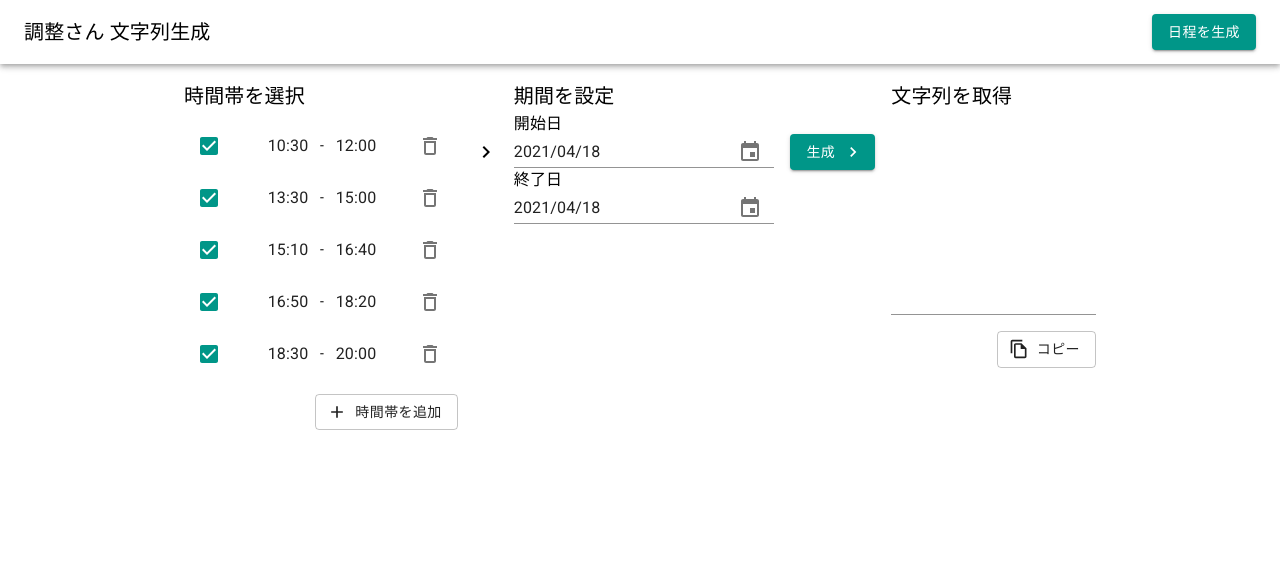
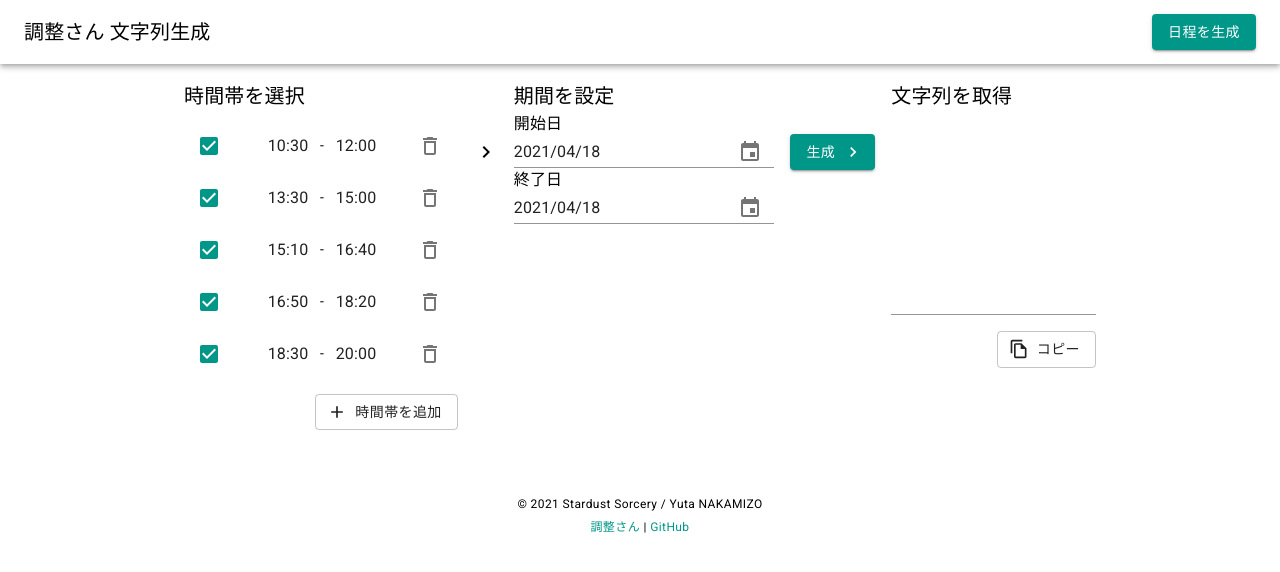
Before and after one commit to YutaNakamizo/chouseisan-opgen, a React app: page / in a window 1280 px wide. Shown: the top 572 px of the page. Built offline with nearby package versions, Linux system fonts and the light colour scheme.

Commit message:
#3 footer 作成

```diff
--- a/src/App.js
+++ b/src/App.js
@@ -9,7 +9,7 @@ import {
   Box,
   Typography,
   Button,
-  IconButton,
+  Link,
 } from '@material-ui/core';
 import * as colors from '@material-ui/core/colors';
 import '@fontsource/roboto';
@@ -22,6 +22,7 @@ import { Main } from '~/components/Main';
 import { StepDate } from '~/components/StepDate';
 import { StepPresets } from '~/components/StepPresets';
 import { OutputArea } from '~/components/OutputArea';
+import { Footer } from '~/components/Footer';
 
 const saveDailyOptions = options => {
   const _options = [];
@@ -351,6 +352,50 @@ function App() {
               </Box>
             </Box>
           </Box>
+
+          <Footer
+          >
+            <Box
+            >
+              <Typography
+                variant="caption"
+              >
+                &copy; {(new Date()).getFullYear()}&nbsp;
+                <Link
+                  href="https://ggtk.app"
+                  color="inherit"
+                >
+                  Stardust Sorcery
+                </Link>
+                &nbsp;/&nbsp;
+                <Link
+                  href="https://ggtk.dev"
+                  color="inherit"
+                >
+                  Yuta NAKAMIZO
+                </Link>
+              </Typography>
+            </Box>
+
+            <Box
+            >
+              <Typography
+                variant="caption"
+              >
+                <Link
+                  href="https://chouseisan.com"
+                >
+                  調整さん
+                </Link>
+                &nbsp;|&nbsp;
+                <Link
+                  href="https://github.com/YutaNakamizo/chouseisan-opgen"
+                >
+                  GitHub
+                </Link>
+              </Typography>
+            </Box>
+          </Footer>
         </Main>
       </div>
     </ThemeProvider>
--- /dev/null
+++ b/src/components/Footer.js
@@ -0,0 +1,31 @@
+import React from 'react';
+import {
+  Box,
+} from '@material-ui/core';
+import {
+  makeStyles,
+} from '@material-ui/core/styles';
+
+const useStyles = makeStyles(theme => ({
+  root: {
+    textAlign: 'center',
+  },
+}));
+
+export const Footer = ({
+  children,
+  ...props
+}) => {
+  const classes = useStyles();
+  return (
+    <Box
+      component="footer"
+      mt={2}
+      p={1}
+      className={classes.root}
+      {...props}
+    >
+      {children}
+    </Box>
+  );
+};
```
